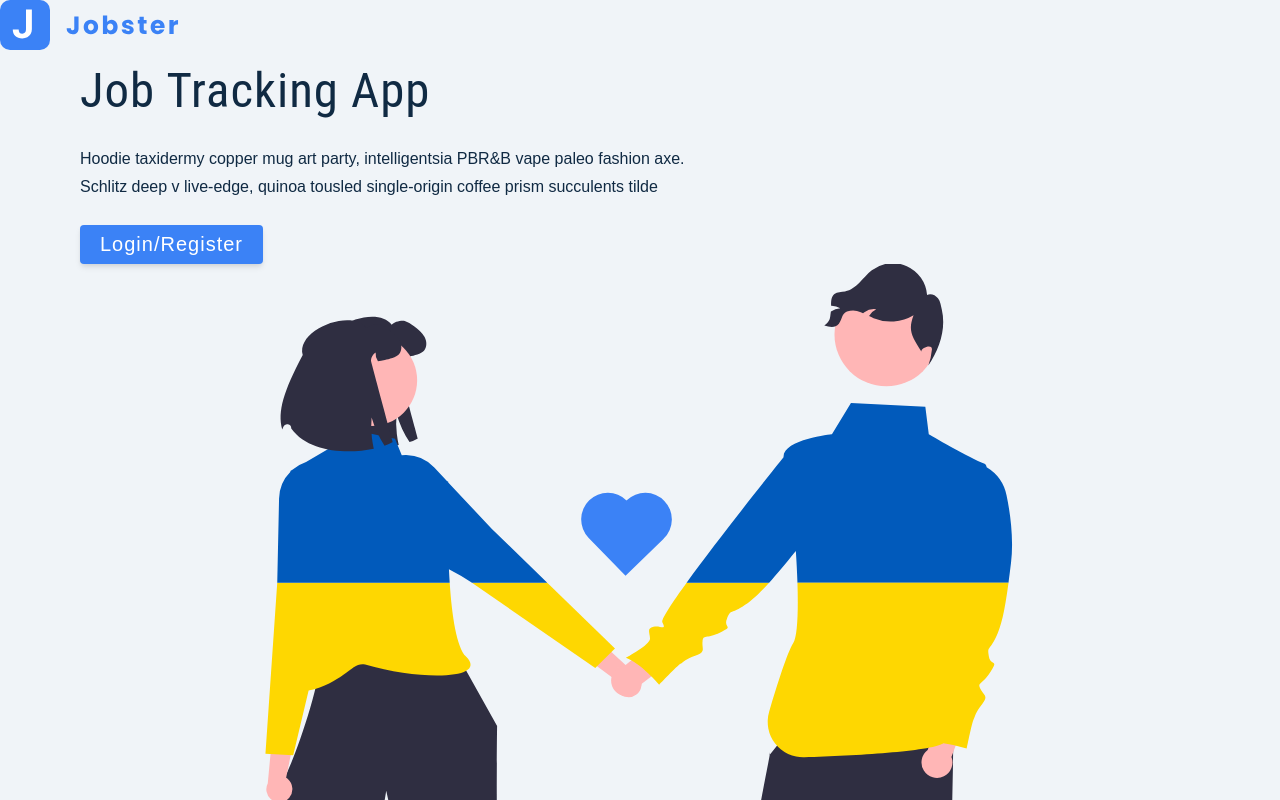
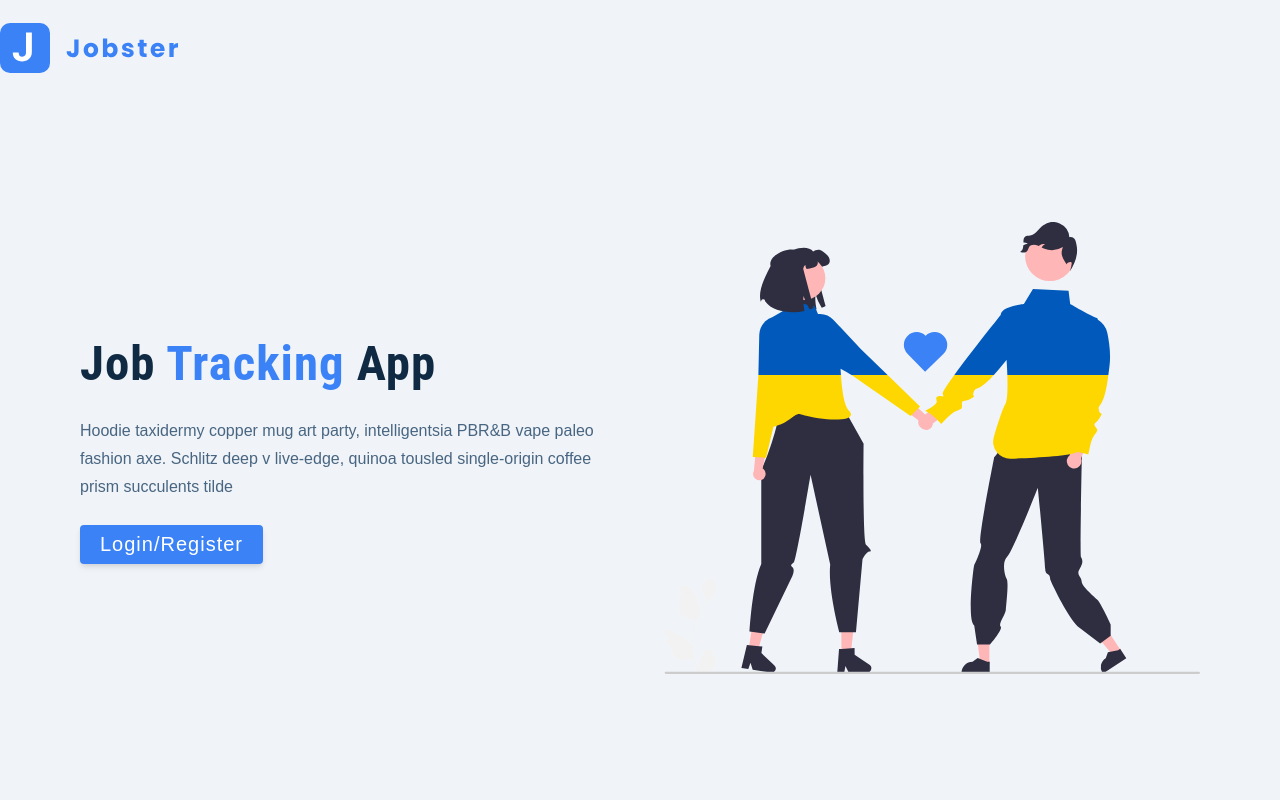
Before and after one commit to ayyub-puye/jobster, a React (Create React App) app: page / in a window 1280 px wide. Shown: the top 800 px of the page. Built offline with nearby package versions, Linux system fonts and the light colour scheme.

Commit message:
7-wrap-component-complete

```diff
--- a/package.json
+++ b/package.json
@@ -10,6 +10,7 @@
     "react": "^18.3.1",
     "react-dom": "^18.3.1",
     "react-scripts": "5.0.1",
+    "styled-components": "^6.1.13",
     "web-vitals": "^2.1.4"
   },
   "scripts": {
--- a/src/pages/Landing.js
+++ b/src/pages/Landing.js
@@ -1,9 +1,10 @@
 import logo from '../assets/images/logo.svg'
 import main from '../assets/images/main.svg'
+import styled from 'styled-components'
 
 const Landing = () => {
   return (
-    <main>
+    <Wrapper>
       <nav>
         <img src={logo} alt="jobster logo" className="logo" />
       </nav>
@@ -22,7 +23,43 @@
         </div>
         <img src={main} alt="job hunt" className="img main-img" />
       </div>
-    </main>
+    </Wrapper>
   )
 }
+const Wrapper = styled.main`
+  nav {
+    width: var(--fluid-with);
+    max-width: var(--max-with);
+    margin: 0 auto;
+    height: var(--nav-height);
+    display: flex;
+    align-items: center;
+  }
+  .page {
+    min-height: calc(100vh - var(--nav-height));
+    display: grid;
+    align-items: center;
+  }
+  h1 {
+    font-weight: 700;
+    span {
+      color: var(--primary-500);
+    }
+  }
+  p {
+    color: var(--grey-600);
+  }
+  .main-img {
+    display: none;
+  }
+  @media (min-width: 992px) {
+    .page {
+      grid-template-columns: 1fr 1fr;
+      column-gap: 3rem;
+    }
+    .main-img {
+      display: block;
+    }
+  }
+`
 export default Landing
```
Also changed, not shown: 1 other file (tests, documents, lock files or other folders).
